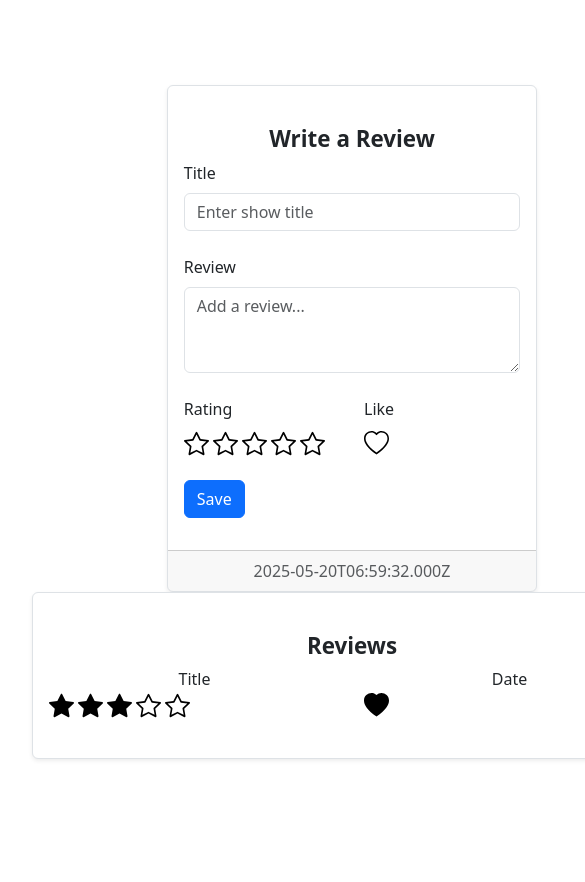
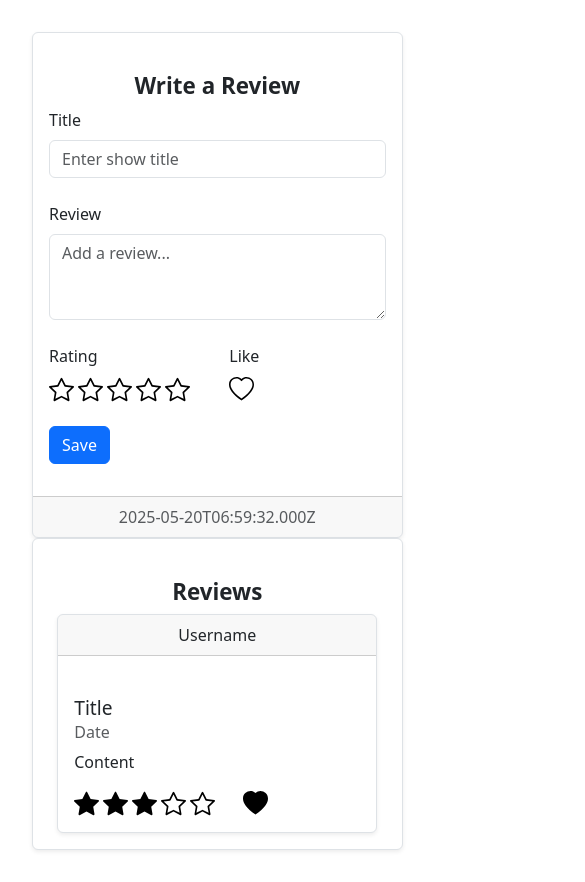
Before and after one commit to myavonbehren/Watch-Rate, a React (Vite) app in the folder frontend/: page / in a window 390 px wide. Shown: the top 882 px of the page, 585 px wide, since content can reach past the window. Before the commit the page ends 844 px from the top, so only its background shows below. Built offline with nearby package versions, Linux system fonts and the light colour scheme.

Commit message:
Make cards responsive

```diff
--- /dev/null
+++ b/frontend/src/components/ReviewItem.tsx
@@ -0,0 +1,28 @@
+import { useState, useEffect } from "react";
+import { type Review } from '../types/Review'
+import { reviewAPI } from '../services/reviewAPI'
+import { Form, Button, Card, FormGroup, CardTitle, Row, Col} from 'react-bootstrap';
+import StarRating from "./StarRating";
+import LikeButton from "./LikeButton";
+
+const ReviewList = () => {
+    return (
+        <Card className="p-0 shadow-sm border mx-auto" style={{ width: '95vw', maxWidth: '20rem'}}>
+            <Card.Header>Username</Card.Header>
+            <Card.Body className="text-start">
+                <CardTitle className="mt-4" style={{fontSize: "1.2em"}}>Title</CardTitle>
+                <Card.Subtitle className="mb-2 text-muted">Date</Card.Subtitle>
+                <Card.Text>Content</Card.Text>
+                <Row>
+                    <Col>
+                    <StarRating rating ={3}></StarRating>
+                    </Col>
+                    <Col>
+                    <LikeButton isLiked={true}></LikeButton>
+                    </Col>
+                </Row>
+            </Card.Body>
+        </Card>
+    );
+};
+export default ReviewList;
--- a/frontend/src/components/ReviewList.tsx
+++ b/frontend/src/components/ReviewList.tsx
@@ -2,9 +2,7 @@ import { useState, useEffect } from "react";
 import { type Review } from '../types/Review'
 import { reviewAPI } from '../services/reviewAPI'
 import { Form, Button, Card, FormGroup, CardTitle, Row, Col} from 'react-bootstrap';
-import StarRating from "./StarRating";
-import LikeButton from "./LikeButton";
-
+import ReviewItem from "./ReviewItem";
 
 const ReviewList = () => {
     {/*
@@ -28,32 +26,12 @@ const ReviewList = () => {
     */}
 
     return (
-        <Card className="p-0 shadow-sm border" style={{  width: '40rem'  }}>
+        <Card className="p-0 shadow-sm border mx-auto" style={{ width: '95vw', maxWidth: '40rem'}}>
             <Card.Body>
                 <CardTitle className="mt-4" style={{fontWeight: "bold", fontSize: "1.4em"}}>Reviews</CardTitle>
-                <FormGroup className='mb-4'>
-                <Row>
-                    <Col>
-                    <Card.Text>Title</Card.Text>
-                    </Col>
-                    <Col>
-                    <Card.Text>Date</Card.Text>
-                    </Col>
-                </Row>
-                <Row>
-                    <Col>
-                    <StarRating rating ={3}></StarRating>
-                    </Col>
-                    <Col>
-                    <LikeButton isLiked={true}></LikeButton>
-                    </Col>
-                </Row>
-
-
-            </FormGroup>
+            <ReviewItem></ReviewItem>
             </Card.Body>
         </Card>
-
     );
 
 
```
